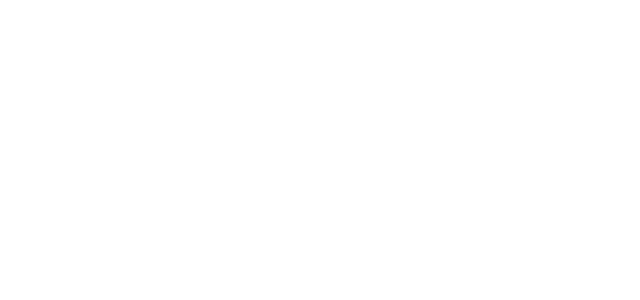
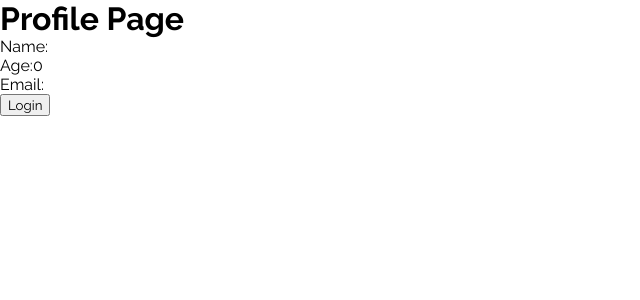
Before and after one commit to kevinisavailable/react-app-learn, a React (Create React App) app: page / in a window 1280 px wide. Shown: the top 300 px of the page, without its empty margins (0-640 px from the left). Built offline with nearby package versions, Linux system fonts and the light colour scheme.

Commit message:
Hardcoded Example

```diff
--- a/src/App.js
+++ b/src/App.js
@@ -1,12 +1,13 @@
 import "./app.css";
-
+import Login from "./components/Login";
+import Profile from "./components/Profile";
 const App = () => {
   return (
-    <>
-      <div className="container">
+      <div>
+        <Profile />
+        <Login />
       </div>
-    </>
-  );
+     );
 };
 
 export default App;
--- /dev/null
+++ b/src/components/Login.jsx
@@ -0,0 +1,14 @@
+import React from 'react'
+import { useDispatch } from 'react-redux'
+import { login } from '../redux/userReducer'
+const Login = () => {
+  const dispatch = useDispatch()
+
+  return (
+    <div>
+        <button onClick={()=>{dispatch(login({name:"Pedro",age:20,email:"hello"}))}}>Login</button>
+    </div>
+  )
+}
+
+export default Login
--- /dev/null
+++ b/src/components/Profile.jsx
@@ -0,0 +1,14 @@
+import {useSelector} from 'react-redux'
+const Profile = () => {
+  const user = useSelector((state)=>state.user.value)
+  return (
+    <div>
+        <h1>Profile Page</h1>
+        <p>Name:{user.name}</p>
+        <p>Age:{user.age}</p>
+        <p>Email:{user.email}</p>
+    </div>
+  )
+}
+
+export default Profile
--- a/src/index.js
+++ b/src/index.js
@@ -1,9 +1,14 @@
 import React from "react";
 import ReactDOM from "react-dom";
 import App from "./App";
+import {store} from './redux/store'
+import {Provider} from 'react-redux'
 
 
 ReactDOM.render(
-      <App />,
+    <Provider store={store} >
+       <App />
+    </Provider>
+     ,
   document.getElementById("root")
 );
--- /dev/null
+++ b/src/redux/store.js
@@ -0,0 +1,9 @@
+import {configureStore} from '@reduxjs/toolkit'
+import userReducer from './userReducer'
+
+export const store = configureStore({
+    reducer:{
+        user:userReducer,
+
+    }
+})
--- /dev/null
+++ b/src/redux/userReducer.js
@@ -0,0 +1,19 @@
+import {createSlice} from '@reduxjs/toolkit'
+
+export const userSlice = createSlice({
+    name:"user",
+    initialState:{
+        value:{
+            name:"",
+            age:0,
+            email:""
+        }},
+        reducers:{
+            login:(state,action)=>{
+                state.value = action.payload
+            }
+        }
+})
+
+export const {login} = userSlice.actions
+export default userSlice.reducer
```
